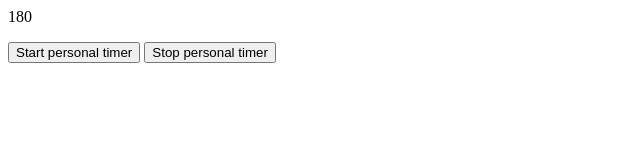
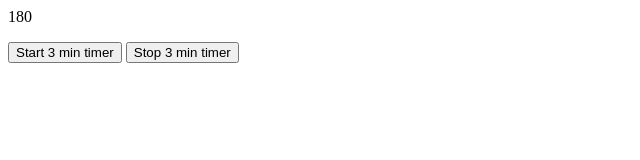
Before and after one commit to tmtwity/timer, a plain HTML site: page index.html in a window 1280 px wide. Shown: the whole page, without its empty margins (0-640 px from the left). Drawn offline with Linux system fonts and the light colour scheme.

Commit message:
Update index.html

```diff
--- a/index.html
+++ b/index.html
@@ -25,5 +25,5 @@
 </script>
 
 <p id="demo">180</p>
-<button onclick="personalTimerWeb.start()">Start personal timer</button>
-<button onclick="personalTimerWeb.end()">Stop personal timer</button>
+<button onclick="personalTimerWeb.start()">Start 3 min timer</button>
+<button onclick="personalTimerWeb.end()">Stop 3 min timer</button>
```
